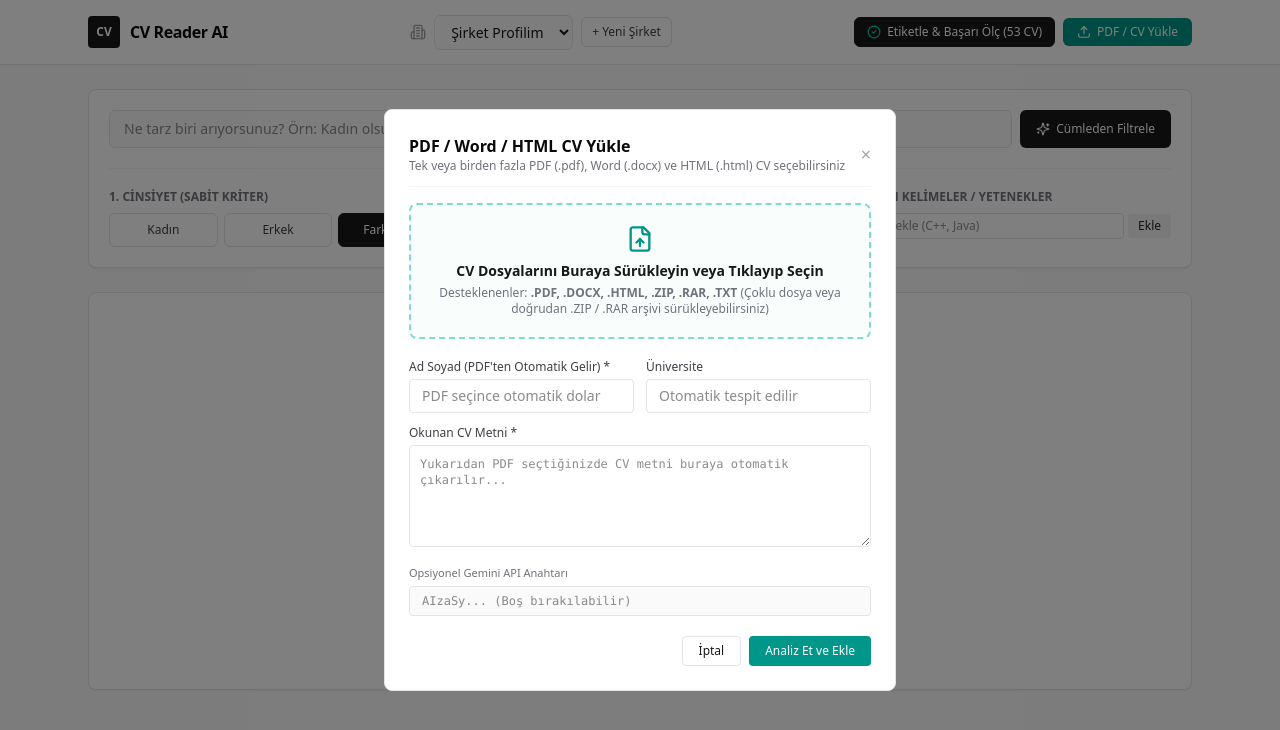
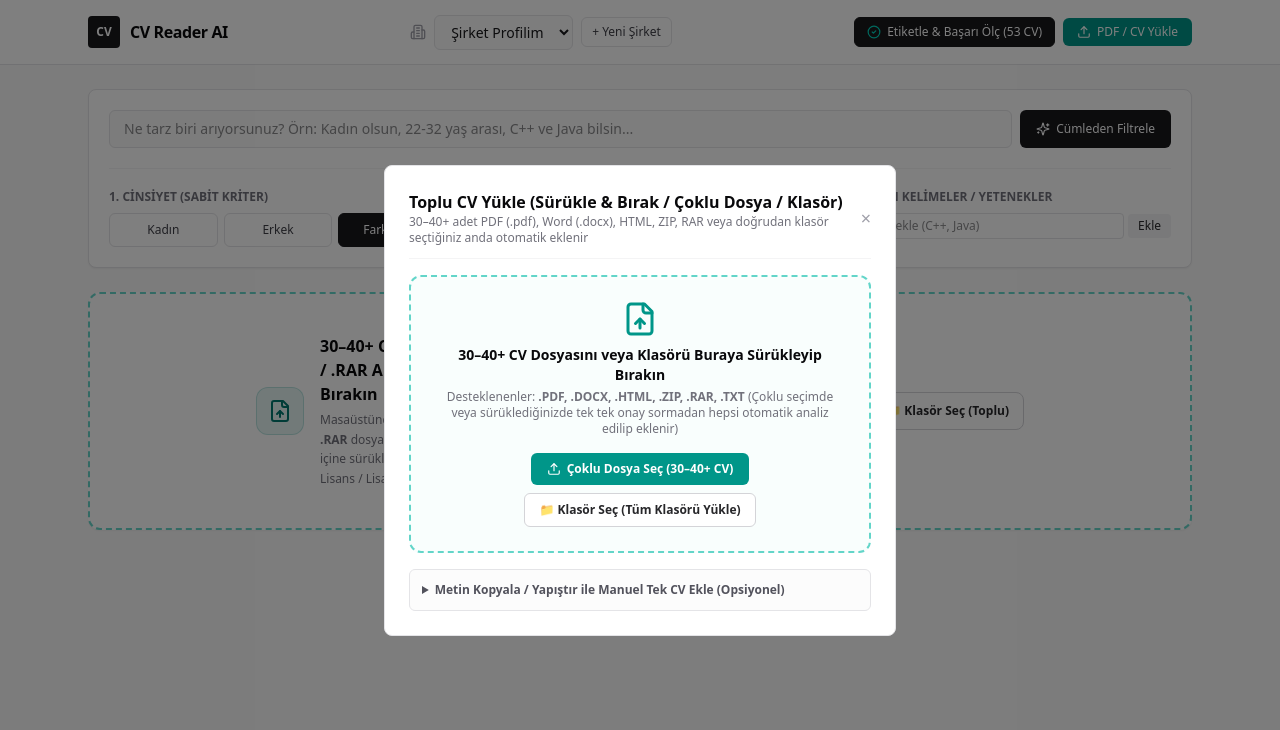
Before and after one commit to CoskunerBerke/CV_Reader, a Next.js app: page / in a window 1280 px wide. Both pictures are taken after a click on the button "PDF / CV Yükle". Shown: the top 730 px of the page. Built offline with nearby package versions, Linux system fonts and the light colour scheme.

Commit message:
fix: keep drag-and-drop zone always visible on main page and support instant multi-file/folder upload

```diff
--- a/src/app/page.tsx
+++ b/src/app/page.tsx
@@ -763,7 +763,7 @@ export default function CVReaderApp() {
     }
   };
 
-  // Input üzerinden seçildiğinde
+  // Input üzerinden seçildiğinde (Çoklu Dosya veya Klasör)
   const handleDirectFilesUpload = async (e: React.ChangeEvent<HTMLInputElement>) => {
     if (!e.target.files || e.target.files.length === 0) return;
     const selected = Array.from(e.target.files);
@@ -771,24 +771,59 @@ export default function CVReaderApp() {
     await processFiles(selected, true);
   };
 
-  // Modal içinde dosya seçildiğinde
+  // Modal içinde dosya seçildiğinde de (1 dosya bile olsa) doğrudan otomatik analiz edip listeye ekle
   const handleModalFileSelect = async (e: React.ChangeEvent<HTMLInputElement>) => {
     if (!e.target.files || e.target.files.length === 0) return;
     const selected = Array.from(e.target.files);
     e.target.value = "";
-    await processFiles(selected, selected.length > 1);
-  };
-
-  // Tarayıcının sürüklenen dosyayı yeni sekmede açmasını engelle
+    await processFiles(selected, true);
+  };
+
+  // Tarayıcının sürüklenen dosyayı yeni sekmede açmasını engelle ve pencereye dosya sürüklendiğinde yakala
   useEffect(() => {
-    const preventBrowserDefault = (ev: DragEvent) => {
+    let dragCounter = 0;
+
+    const handleWinDragEnter = (ev: DragEvent) => {
       ev.preventDefault();
-    };
-    window.addEventListener("dragover", preventBrowserDefault);
-    window.addEventListener("drop", preventBrowserDefault);
+      if (ev.dataTransfer?.types?.includes("Files")) {
+        dragCounter++;
+        setIsDragging(true);
+      }
+    };
+
+    const handleWinDragOver = (ev: DragEvent) => {
+      ev.preventDefault();
+      if (ev.dataTransfer) {
+        ev.dataTransfer.dropEffect = "copy";
+      }
+      if (ev.dataTransfer?.types?.includes("Files")) {
+        setIsDragging(true);
+      }
+    };
+
+    const handleWinDragLeave = (ev: DragEvent) => {
+      ev.preventDefault();
+      dragCounter = Math.max(0, dragCounter - 1);
+      if (dragCounter === 0 || ev.relatedTarget === null) {
+        setIsDragging(false);
+      }
+    };
+
+    const handleWinDrop = (ev: DragEvent) => {
+      ev.preventDefault();
+      dragCounter = 0;
+      setIsDragging(false);
+    };
+
+    window.addEventListener("dragenter", handleWinDragEnter);
+    window.addEventListener("dragover", handleWinDragOver);
+    window.addEventListener("dragleave", handleWinDragLeave);
+    window.addEventListener("drop", handleWinDrop);
     return () => {
-      window.removeEventListener("dragover", preventBrowserDefault);
-      window.removeEventListener("drop", preventBrowserDefault);
+      window.removeEventListener("dragenter", handleWinDragEnter);
+      window.removeEventListener("dragover", handleWinDragOver);
+      window.removeEventListener("dragleave", handleWinDragLeave);
+      window.removeEventListener("drop", handleWinDrop);
     };
   }, []);
 
@@ -1254,44 +1289,49 @@ export default function CVReaderApp() {
         )}
 
         {/* =====================================================================
-            3. SONUÇLAR VEYA BOŞ DURUMDA DOĞRUDAN PDF YÜKLEME EKRANI
+            3. HER ZAMAN GÖRÜNÜR SÜRÜKLE & BIRAK (DRAG & DROP) ALANI
+               (1 CV yüklense de 40 CV yüklense de kaybolmaz, her an sürüklenebilir)
            ===================================================================== */}
-        {candidates.length === 0 ? (
-          <section className="bg-white border border-zinc-200 rounded-lg p-12 text-center shadow-xs">
-            <label
+        <section
           onDragOver={handleDragOver}
           onDragLeave={handleDragLeave}
           onDrop={(e) => handleDropFiles(e, true)}
-              className={`max-w-lg mx-auto block border-2 border-dashed rounded-xl p-8 cursor-pointer transition-colors ${
+          className={`bg-white border-2 border-dashed rounded-xl transition-all shadow-xs ${
+            candidates.length === 0 ? "p-10" : "p-5"
+          } ${
             isDragging
-                  ? "border-teal-600 bg-teal-50/70 scale-[1.01]"
-                  : "border-zinc-300 hover:border-teal-600 bg-zinc-50/50 hover:bg-teal-50/20"
+              ? "border-teal-600 bg-teal-50/80 scale-[1.005]"
+              : "border-teal-500/60 hover:border-teal-600 bg-teal-50/20"
           }`}
         >
+          <div className="max-w-3xl mx-auto flex flex-col md:flex-row items-center justify-between gap-4 text-center md:text-left">
+            <div className="flex flex-col md:flex-row items-center gap-4">
+              <div className="w-12 h-12 rounded-xl bg-teal-600/10 border border-teal-600/20 flex items-center justify-center shrink-0">
                 {isParsingPdf ? (
-                <div className="flex flex-col items-center gap-2">
-                  <Loader2 className="w-8 h-8 text-teal-600 animate-spin" />
-                  <span className="text-sm font-semibold text-zinc-900">
-                    {pdfParseStatus || "CV dosyaları okunuyor ve analiz ediliyor..."}
-                  </span>
-                </div>
+                  <Loader2 className="w-6 h-6 text-teal-600 animate-spin" />
                 ) : (
-                <>
-                  <FileUp className="w-10 h-10 text-teal-600 mx-auto mb-3" />
-                  <h3 className="text-base font-bold text-zinc-950">
+                  <FileUp className="w-6 h-6 text-teal-700" />
+                )}
+              </div>
+              <div>
+                <h3 className="text-sm sm:text-base font-bold text-zinc-950">
                   {isDragging
-                      ? "Dosyaları Buraya Bırakın!"
-                      : "30–40+ CV Dosyasını, Klasörü veya .ZIP Arşivini Sürükleyin"}
+                    ? "Dosyaları veya Klasörü Şimdi Buraya Bırakın!"
+                    : candidates.length === 0
+                    ? "30–40+ CV Dosyasını, Klasörü veya .ZIP / .RAR Arşivini Buraya Sürükleyip Bırakın"
+                    : `Yeni CV'leri, Klasörü veya .ZIP Arşivini Buraya Sürükleyip Bırakın (${candidates.length} CV Yüklü)`}
                 </h3>
-                  <p className="text-xs text-zinc-500 mt-1.5 leading-relaxed">
-                    Tek seferde onlarca <strong>.PDF, .DOCX, .HTML, .ZIP, .RAR, .TXT</strong> CV dosyasını
-                    veya klasörü bırakın. Her adayın <strong>Yaş, Cinsiyet, Ön Lisans / Lisans / Yüksek Lisans / Doktora Üniversite &amp; Bölüm</strong> bilgileri otomatik çıkarılır ve tek tıkla <strong>Excel (.xlsx)</strong> olarak indirilir.
+                <p className="text-xs text-zinc-500 mt-1 leading-relaxed">
+                  Masaüstünden <strong>30–40+ adet .PDF, .DOCX, .HTML, .ZIP, .RAR</strong> dosyasını veya doğrudan <strong>klasörü</strong> bu kutunun içine sürükleyin. Otomatik olarak Yaş, Cinsiyet ve Ön Lisans / Lisans / Master / Doktora bilgileri çıkarılır.
                 </p>
-                  <span className="inline-block mt-4 px-4 py-2 rounded-md bg-teal-600 text-white text-xs font-medium">
-                    Bilgisayardan Çoklu PDF / ZIP / RAR / Klasör Seç
-                  </span>
-                </>
-              )}
+              </div>
+            </div>
+
+            <div className="flex flex-wrap items-center justify-center gap-2 shrink-0">
+              {/* Çoklu Dosya Seç Butonu */}
+              <label className="px-4 py-2.5 rounded-lg bg-teal-600 hover:bg-teal-700 text-white text-xs font-bold cursor-pointer flex items-center gap-1.5 shadow-xs transition-colors whitespace-nowrap">
+                <Upload className="w-3.5 h-3.5" />
+                Çoklu Dosya Seç (PDF / ZIP)
                 <input
                   type="file"
                   multiple
@@ -1300,8 +1340,26 @@ export default function CVReaderApp() {
                   className="hidden"
                 />
               </label>
+
+              {/* Klasör Seç Butonu */}
+              <label className="px-3.5 py-2.5 rounded-lg border border-zinc-300 bg-white hover:border-zinc-900 text-zinc-800 text-xs font-semibold cursor-pointer flex items-center gap-1.5 transition-colors whitespace-nowrap">
+                📁 Klasör Seç (Toplu)
+                <input
+                  type="file"
+                  multiple
+                  {...({ webkitdirectory: "", directory: "" } as React.InputHTMLAttributes<HTMLInputElement>)}
+                  onChange={handleDirectFilesUpload}
+                  className="hidden"
+                />
+              </label>
+            </div>
+          </div>
         </section>
-        ) : (
+
+        {/* =====================================================================
+            4. SONUÇLAR (KART GÖRÜNÜMÜ VEYA TOPLU TABLO / EXCEL ÖNİZLEME)
+           ===================================================================== */}
+        {candidates.length > 0 && (
           <div className="space-y-4">
             {/* ÜST TOPLU İŞLEM & EXCEL EXPORT BARI */}
             <div className="bg-white border border-zinc-200 rounded-lg p-3.5 flex flex-wrap items-center justify-between gap-3 shadow-xs">
@@ -1329,18 +1387,6 @@ export default function CVReaderApp() {
                     Toplu Tablo / Excel Önizleme ({displayedEvaluations.length} CV)
                   </button>
                 </div>
-
-                <label className="px-3 py-1.5 rounded-md border border-dashed border-teal-600 text-teal-800 bg-teal-50/50 hover:bg-teal-50 text-xs font-semibold cursor-pointer flex items-center gap-1.5">
-                  <Upload className="w-3.5 h-3.5 text-teal-600" />
-                  + Daha Fazla CV Ekle
-                  <input
-                    type="file"
-                    multiple
-                    accept=".pdf,.docx,.doc,.html,.htm,.zip,.rar,.txt,.md,text/html,application/pdf,application/zip,application/x-rar-compressed,application/vnd.rar,application/x-zip-compressed,application/vnd.openxmlformats-officedocument.wordprocessingml.document"
-                    onChange={handleDirectFilesUpload}
-                    className="hidden"
-                  />
-                </label>
               </div>
 
               <div className="flex items-center gap-2 flex-wrap">
@@ -1977,7 +2023,7 @@ export default function CVReaderApp() {
       </main>
 
       {/* =====================================================================
-          MODAL 1: YENİ CV YÜKLE (PDF, WORD .DOCX, TXT DESTEKLİ)
+          MODAL 1: TOPLU CV YÜKLE (30-40+ PDF, WORD, KLASÖR, ZIP, RAR DESTEKLİ)
          ===================================================================== */}
       {isUploadModalOpen && (
         <div className="fixed inset-0 z-50 bg-black/50 flex items-center justify-center p-4">
@@ -1985,10 +2031,10 @@ export default function CVReaderApp() {
             <div className="flex items-center justify-between border-b border-zinc-100 pb-3">
               <div>
                 <h3 className="font-bold text-base text-zinc-950">
-                  PDF / Word / HTML CV Yükle
+                  Toplu CV Yükle (Sürükle &amp; Bırak / Çoklu Dosya / Klasör)
                 </h3>
                 <p className="text-xs text-zinc-500">
-                  Tek veya birden fazla PDF (.pdf), Word (.docx) ve HTML (.html) CV seçebilirsiniz
+                  30–40+ adet PDF (.pdf), Word (.docx), HTML, ZIP, RAR veya doğrudan klasör seçtiğiniz anda otomatik eklenir
                 </p>
               </div>
               <button
@@ -2000,26 +2046,30 @@ export default function CVReaderApp() {
             </div>
 
             {/* PDF / DOCX / HTML / ZIP Dosya Seçim ve Sürükle-Bırak Kutusu */}
-            <label
+            <div
               onDragOver={handleDragOver}
               onDragLeave={handleDragLeave}
               onDrop={(e) => handleDropFiles(e, true)}
-              className={`block border-2 border-dashed rounded-lg p-5 text-center cursor-pointer transition-colors ${
+              className={`border-2 border-dashed rounded-xl p-6 text-center transition-colors ${
                 isDragging
                   ? "border-teal-600 bg-teal-100/60"
-                  : "border-teal-500/50 hover:border-teal-600 bg-teal-50/40"
+                  : "border-teal-500/60 hover:border-teal-600 bg-teal-50/40"
               }`}
             >
-              <FileUp className="w-7 h-7 text-teal-600 mx-auto mb-2" />
-              <span className="block text-sm font-semibold text-zinc-900">
+              <FileUp className="w-9 h-9 text-teal-600 mx-auto mb-2" />
+              <span className="block text-sm font-bold text-zinc-950">
                 {isDragging
-                  ? "Dosyaları Buraya Bırakın!"
-                  : "CV Dosyalarını Buraya Sürükleyin veya Tıklayıp Seçin"}
-              </span>
-              <span className="block text-xs text-zinc-500 mt-1">
-                Desteklenenler: <strong>.PDF, .DOCX, .HTML, .ZIP, .RAR, .TXT</strong> (Çoklu dosya veya
-                doğrudan .ZIP / .RAR arşivi sürükleyebilirsiniz)
-              </span>
+                  ? "Dosyaları veya Klasörü Buraya Bırakın!"
+                  : "30–40+ CV Dosyasını veya Klasörü Buraya Sürükleyip Bırakın"}
+              </span>
+              <span className="block text-xs text-zinc-500 mt-1 mb-4">
+                Desteklenenler: <strong>.PDF, .DOCX, .HTML, .ZIP, .RAR, .TXT</strong> (Çoklu seçimde veya sürüklediğinizde tek tek onay sormadan hepsi otomatik analiz edilip eklenir)
+              </span>
+
+              <div className="flex flex-wrap items-center justify-center gap-2">
+                <label className="px-4 py-2 rounded-md bg-teal-600 hover:bg-teal-700 text-white text-xs font-bold cursor-pointer flex items-center gap-1.5">
+                  <Upload className="w-3.5 h-3.5" />
+                  Çoklu Dosya Seç (30–40+ CV)
                   <input
                     type="file"
                     multiple
@@ -2029,10 +2079,23 @@ export default function CVReaderApp() {
                   />
                 </label>
 
+                <label className="px-3.5 py-2 rounded-md border border-zinc-300 bg-white hover:border-zinc-900 text-zinc-800 text-xs font-semibold cursor-pointer flex items-center gap-1.5">
+                  📁 Klasör Seç (Tüm Klasörü Yükle)
+                  <input
+                    type="file"
+                    multiple
+                    {...({ webkitdirectory: "", directory: "" } as React.InputHTMLAttributes<HTMLInputElement>)}
+                    onChange={handleModalFileSelect}
+                    className="hidden"
+                  />
+                </label>
+              </div>
+            </div>
+
             {isParsingPdf && (
               <div className="flex items-center gap-2 text-xs text-teal-700 font-medium bg-teal-50 p-2.5 rounded">
                 <Loader2 className="w-4 h-4 animate-spin" />
-                <span>PDF içeriği okunuyor...</span>
+                <span>{pdfParseStatus || "CV dosyaları okunuyor..."}</span>
               </div>
             )}
 
@@ -2042,19 +2105,23 @@ export default function CVReaderApp() {
               </div>
             )}
 
-            <form onSubmit={handleAddCV} className="space-y-3 pt-1">
+            <details className="border border-zinc-200 rounded-md p-3 bg-zinc-50/60">
+              <summary className="text-xs font-semibold text-zinc-600 cursor-pointer select-none">
+                Metin Kopyala / Yapıştır ile Manuel Tek CV Ekle (Opsiyonel)
+              </summary>
+              <form onSubmit={handleAddCV} className="space-y-3 pt-3">
                 <div className="grid grid-cols-2 gap-3">
                   <div>
                     <label className="block text-xs font-medium text-zinc-700 mb-1">
-                    Ad Soyad (PDF&apos;ten Otomatik Gelir) *
+                      Ad Soyad *
                     </label>
                     <input
                       type="text"
                       required
                       value={uploadName}
                       onChange={(e) => setUploadName(e.target.value)}
-                    placeholder="PDF seçince otomatik dolar"
-                    className="w-full border border-zinc-200 rounded px-3 py-1.5 text-sm"
+                      placeholder="Aday Adı Soyadı"
+                      className="w-full border border-zinc-200 rounded bg-white px-3 py-1.5 text-sm"
                     />
                   </div>
                   <div>
@@ -2066,55 +2133,36 @@ export default function CVReaderApp() {
                       value={uploadUni}
                       onChange={(e) => setUploadUni(e.target.value)}
                       placeholder="Otomatik tespit edilir"
-                    className="w-full border border-zinc-200 rounded px-3 py-1.5 text-sm"
+                      className="w-full border border-zinc-200 rounded bg-white px-3 py-1.5 text-sm"
                     />
                   </div>
                 </div>
 
                 <div>
                   <label className="block text-xs font-medium text-zinc-700 mb-1">
-                  Okunan CV Metni *
+                    CV Metni *
                   </label>
                   <textarea
-                  rows={5}
+                    rows={4}
                     required
                     value={uploadRawText}
                     onChange={(e) => setUploadRawText(e.target.value)}
-                  placeholder="Yukarıdan PDF seçtiğinizde CV metni buraya otomatik çıkarılır..."
-                  className="w-full border border-zinc-200 rounded p-2.5 text-xs font-mono"
+                    placeholder="CV metnini buraya yapıştırabilirsiniz..."
+                    className="w-full border border-zinc-200 rounded bg-white p-2.5 text-xs font-mono"
                   />
                 </div>
 
-              <div>
-                <label className="block text-[11px] text-zinc-500 mb-1">
-                  Opsiyonel Gemini API Anahtarı
-                </label>
-                <input
-                  type="password"
-                  value={geminiApiKey}
-                  onChange={(e) => setGeminiApiKey(e.target.value)}
-                  placeholder="AIzaSy... (Boş bırakılabilir)"
-                  className="w-full border border-zinc-200 rounded px-3 py-1.5 text-xs font-mono bg-zinc-50"
-                />
-              </div>
-
-              <div className="flex justify-end gap-2 pt-2">
-                <button
-                  type="button"
-                  onClick={() => setIsUploadModalOpen(false)}
-                  className="px-4 py-1.5 border border-zinc-200 rounded text-xs cursor-pointer"
-                >
-                  İptal
-                </button>
+                <div className="flex justify-end gap-2">
                   <button
                     type="submit"
                     disabled={isParsingPdf}
-                  className="px-4 py-1.5 bg-teal-600 hover:bg-teal-700 text-white rounded text-xs font-medium cursor-pointer"
-                >
-                  Analiz Et ve Ekle
+                    className="px-4 py-1.5 bg-zinc-900 hover:bg-zinc-800 text-white rounded text-xs font-medium cursor-pointer"
+                  >
+                    Metinden Analiz Et ve Ekle
                   </button>
                 </div>
               </form>
+            </details>
           </div>
         </div>
       )}
```
Lines whose indentation alone changed are shown as unchanged.
